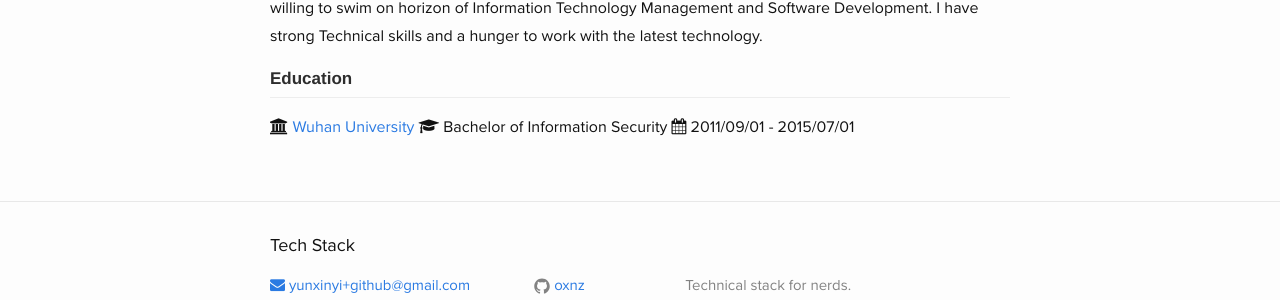
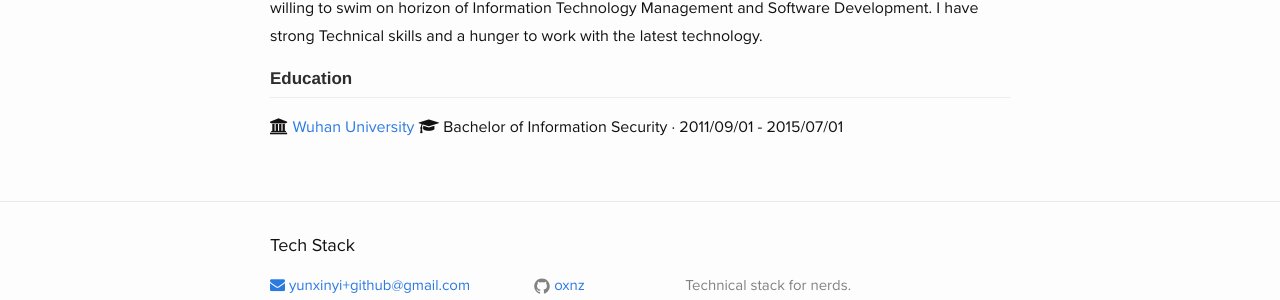
Before and after one commit to oxnz/oxnz.github.io, a Jekyll site: the page built from resume/index.md, in a window 1280 px wide. Shown: the part 1162-1462 px from the top of the page. Built offline with Jekyll 4.4.1, drawn with Linux system fonts in a browser that asks for light colours.

```diff
--- a/resume/index.md
+++ b/resume/index.md
@@ -72,7 +71,7 @@
 }
 </style>
 
-<i class="fa fa-language"></i> [简体中文](/resume-zh_CN/)
+<i class="fa fa-language"></i> [简体中文](/resume/zh_CN)
 {:class="lang"}
 
 # Will Z
@@ -119,11 +118,10 @@
 
 ## Summary
 
-
 I am a passionate and competent software architect and researcher with diverse experience in Software Engineering, Software Development, Service Delivery, Support and Maintenance with focus on delivering high quality and complex projects. I am confident, self-motivated and hard working. I am pleased to meet new people and to attend seminars and user groups to keep myself up to date. I am target oriented and willing to swim on horizon of Information Technology Management and Software Development. I have strong Technical skills and a hunger to work with the latest technology.
 
 ## Education
 
 <i class="fa fa-university"></i> [Wuhan University](http://www.whu.edu.cn/){:target='_blank'}
 <i class="fa fa-graduation-cap"></i> Bachelor of Information Security
-<i class="fa fa-calendar"></i> 2011/09/01 - 2015/07/01
+&middot; 2011/09/01 - 2015/07/01
```
Also changed, not shown: other parts of resume/index.md (+0 -1 lines), resume/zh_CN.md (+1 -2 lines).
